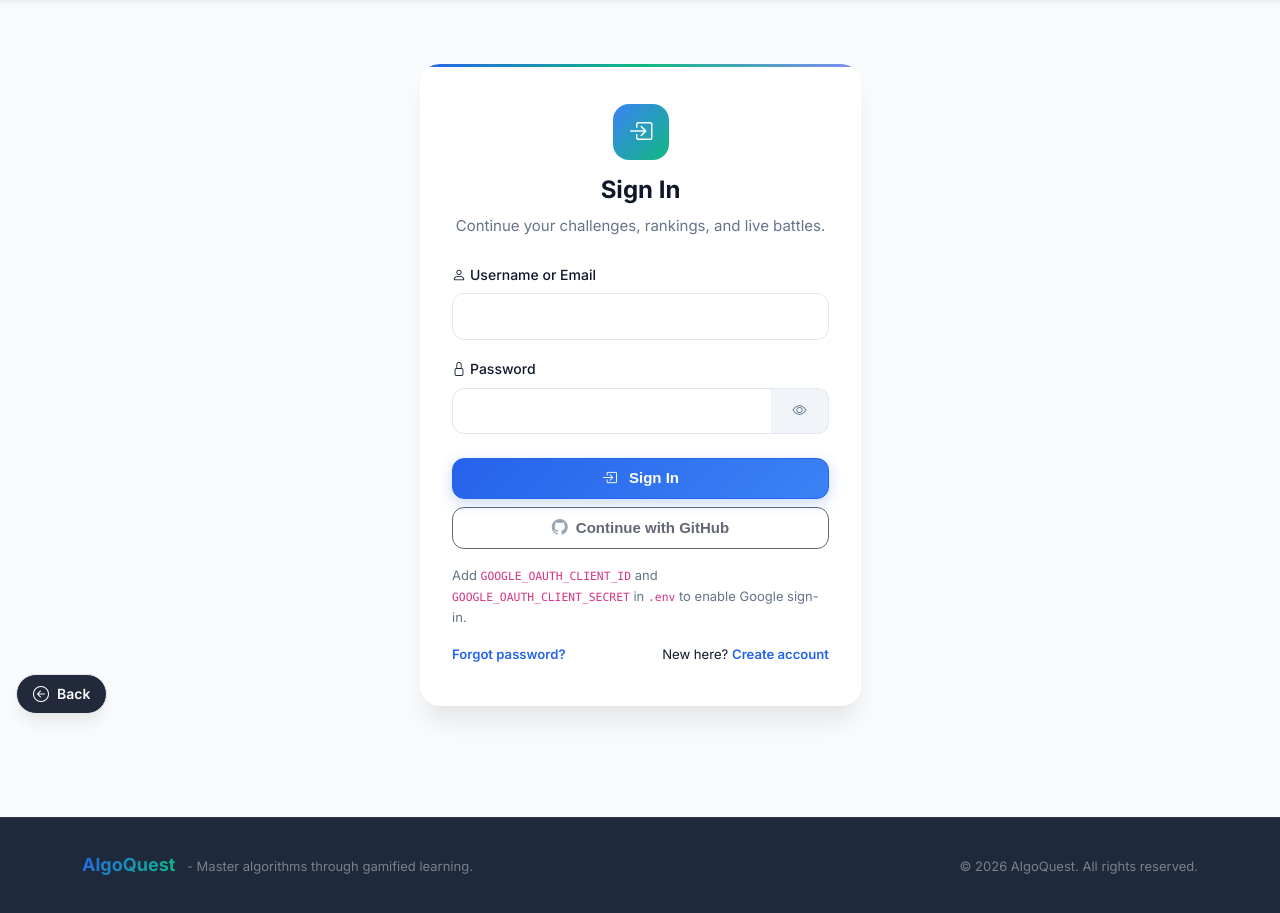
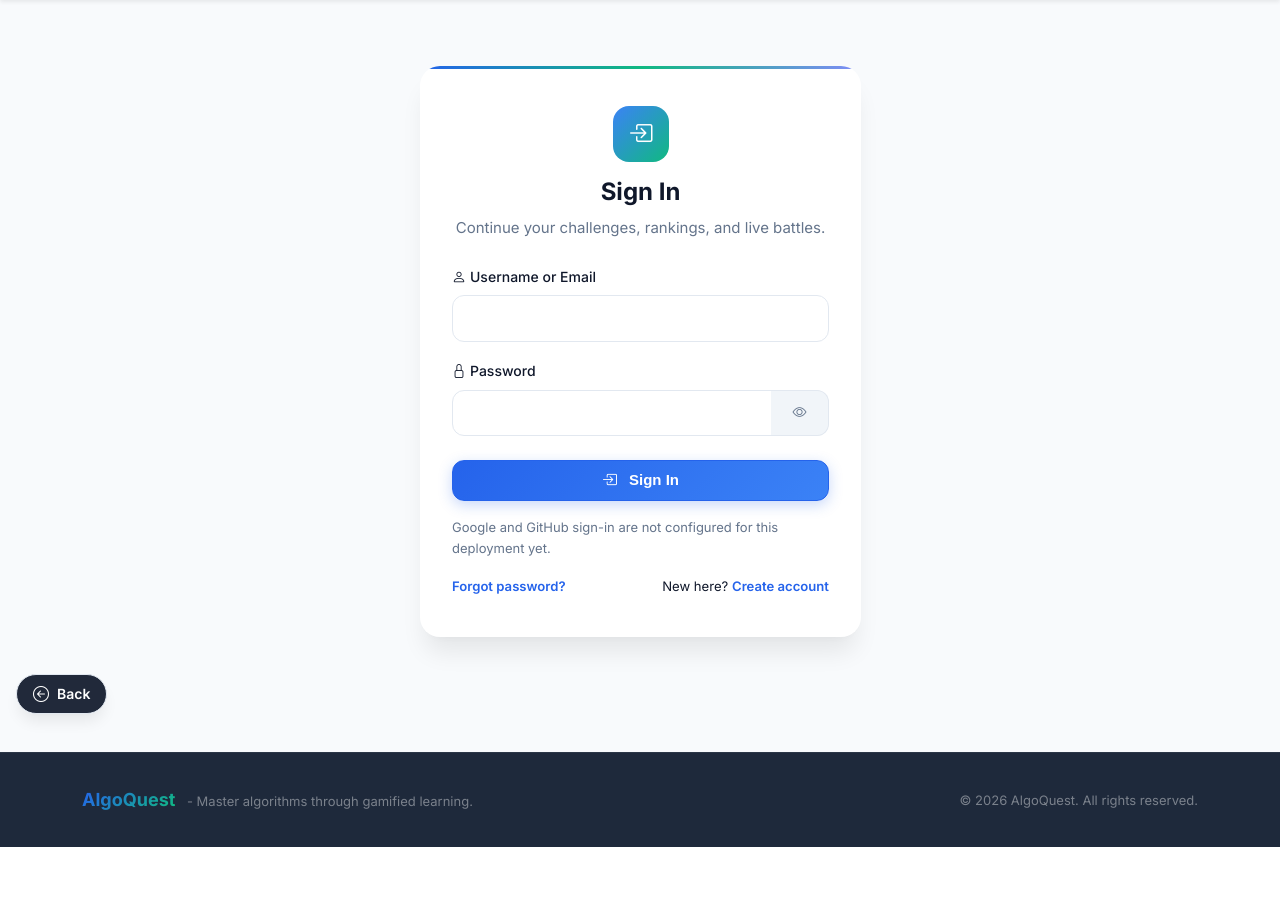
Before and after one commit to solatpatil-08/AlgoQuest, a Django app: page /accounts/login/ in a window 1280 px wide. Shown: the part 70-983 px from the top of the page. After the commit the page ends 917 px from the top, so only its background shows below. Run offline with Django 5.2, Linux system fonts and the light colour scheme; some libraries are stand-ins or nearby versions.

Commit message:
Fix Render login messaging and load challenge bank on deploy (commit 23)

```diff
--- a/templates/registration/login.html
+++ b/templates/registration/login.html
@@ -111,16 +111,11 @@
                             <span>Continue with GitHub</span>
                         </button>
                     </form>
-                    {% else %}
-                    <button type="button" class="btn btn-github btn-social-disabled w-100 py-2 mt-2" disabled aria-disabled="true">
-                        <i class="bi bi-github" aria-hidden="true"></i>
-                        <span>Continue with GitHub</span>
-                    </button>
                     {% endif %}
 
                     {% if not google_oauth_configured and not github_oauth_configured %}
                     <p class="auth-social-hint mt-3 mb-0">
-                        Add <code>GOOGLE_OAUTH_CLIENT_ID</code> and <code>GOOGLE_OAUTH_CLIENT_SECRET</code> in <code>.env</code> to enable Google sign-in.
+                        Google and GitHub sign-in are not configured for this deployment yet.
                     </p>
                     {% endif %}
 
```
Also changed, not shown: 1 other file.
